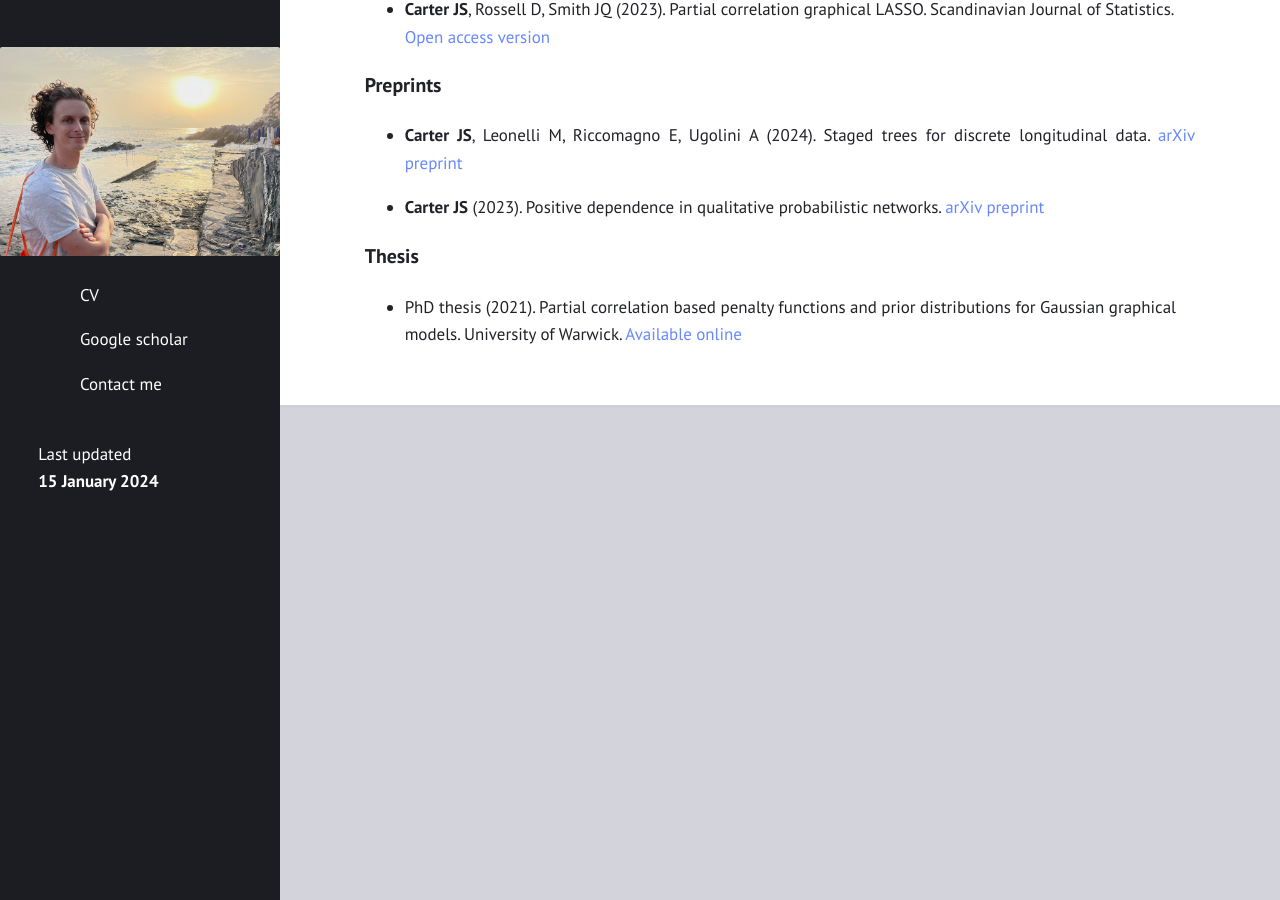
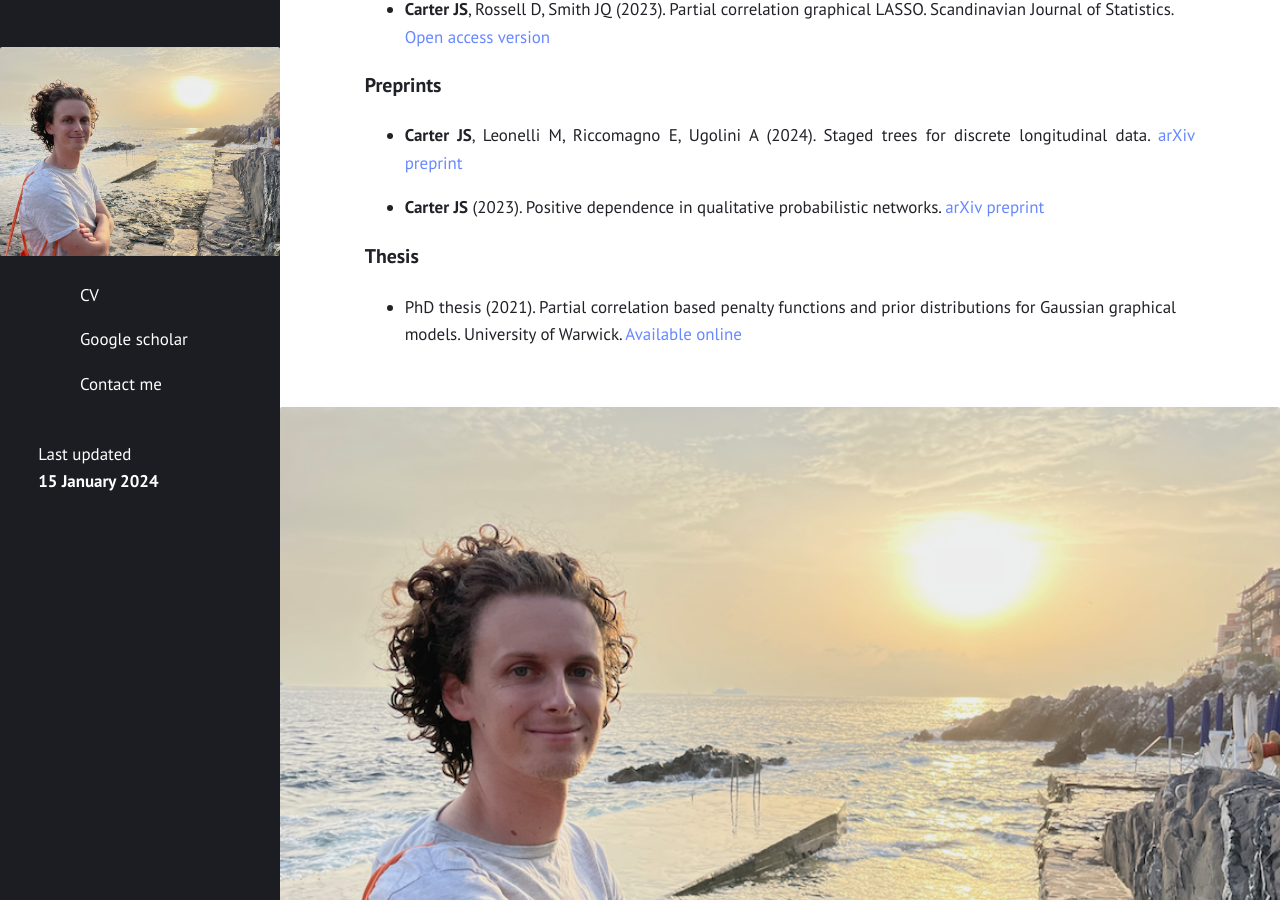
Before and after one commit to JackStorrorCarter/JackStorrorCarter.github.io, a Jekyll site: the page built from index.md, in a window 1280 px wide and 900 px high, scrolled down 495 px. Built offline with Jekyll 4.4.1, drawn with Linux system fonts in a browser that asks for light colours.

Commit message:
Update default.html

```diff
--- a/_layouts/default.html
+++ b/_layouts/default.html
@@ -35,6 +35,7 @@
 {{ content }}
 
 {% if site.external %}
+  <img src="files/Photo.png" class="img-circle" alt="LGR">
 <footer>
   <div>{{ site.description | default: site.title }}</div>
   {% include menu.html menu=site.external %}
```
